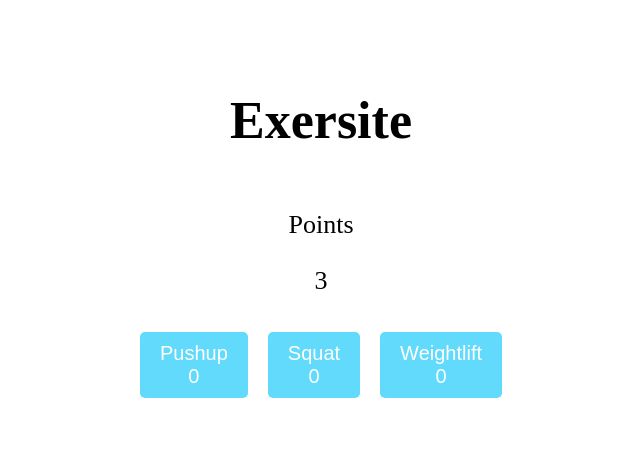
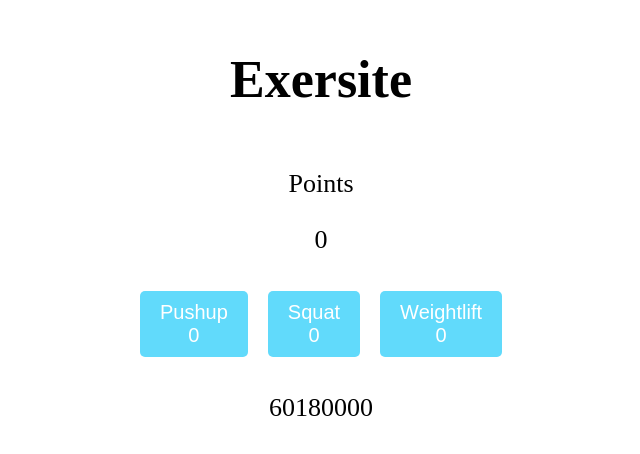
Before and after one commit to AxiDragon/Exersite, a React (Create React App) app in the folder exersite/: page / in a window 1280 px wide. Shown: the part 176-630 px from the top of the page, without its empty margins (319-959 px from the left). Built offline with nearby package versions, Linux system fonts and the light colour scheme.

Commit message:
Fix 0 points being considered null

```diff
--- a/exersite/src/App.js
+++ b/exersite/src/App.js
@@ -3,7 +3,7 @@ import ExerciseButton from './components/ExerciseButton';
 import React, { useState } from 'react';
 
 function App() {
-  const [points, setPoints] = useState(3);
+  const [points, setPoints] = useState(Number(localStorage.getItem("points")) ?? 3);
 
   const handlePointsChange = (event) => {
     setPoints(event.detail);
@@ -24,6 +24,7 @@ function App() {
           <ExerciseButton name="Squat" initialCount="0" />
           <ExerciseButton name="Weightlift" initialCount="0" />
         </div>
+        <p>{(16 * 3600 + 43 * 60) * 1000}</p>
       </header>
     </div>
   );
```
